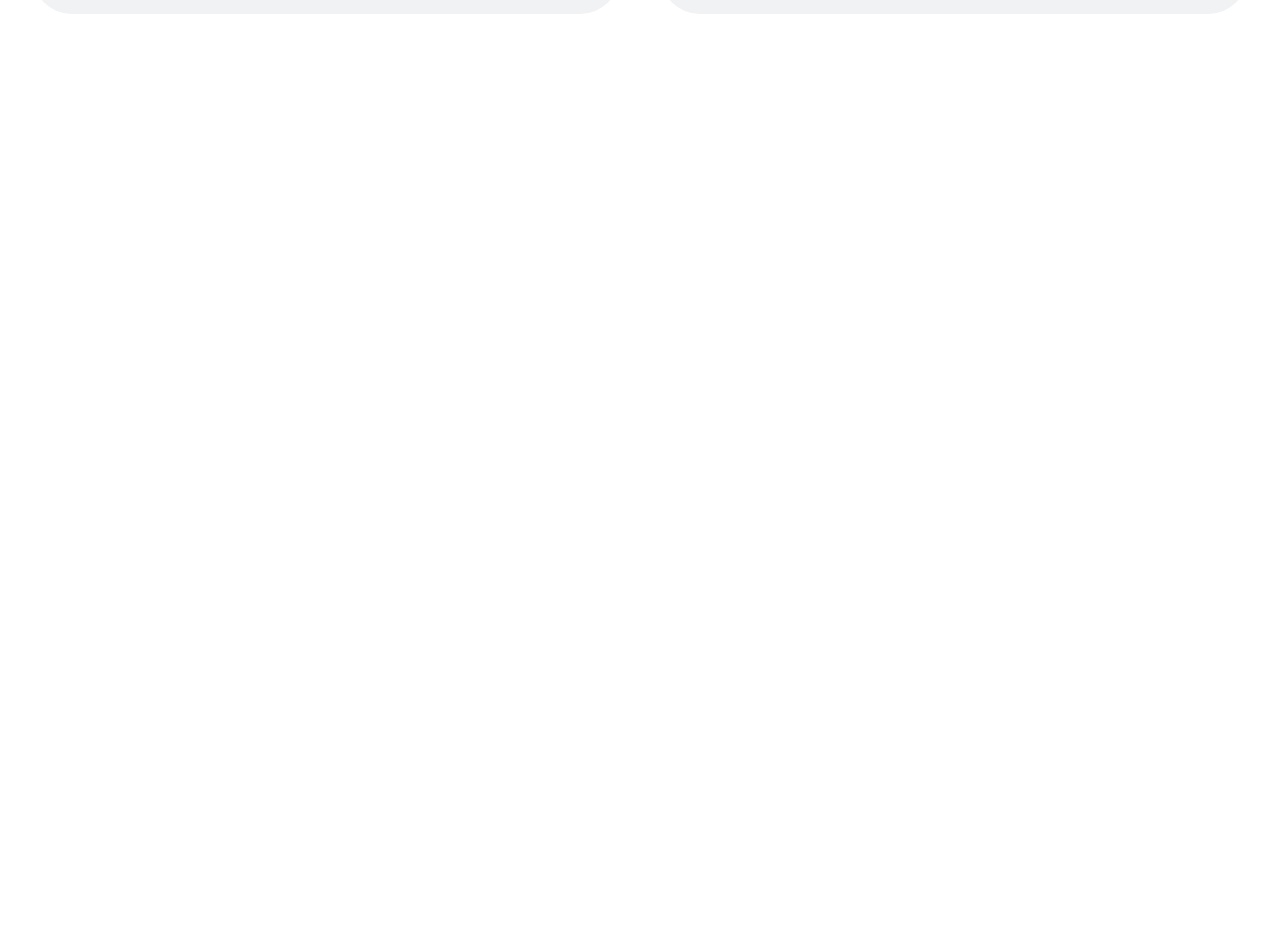
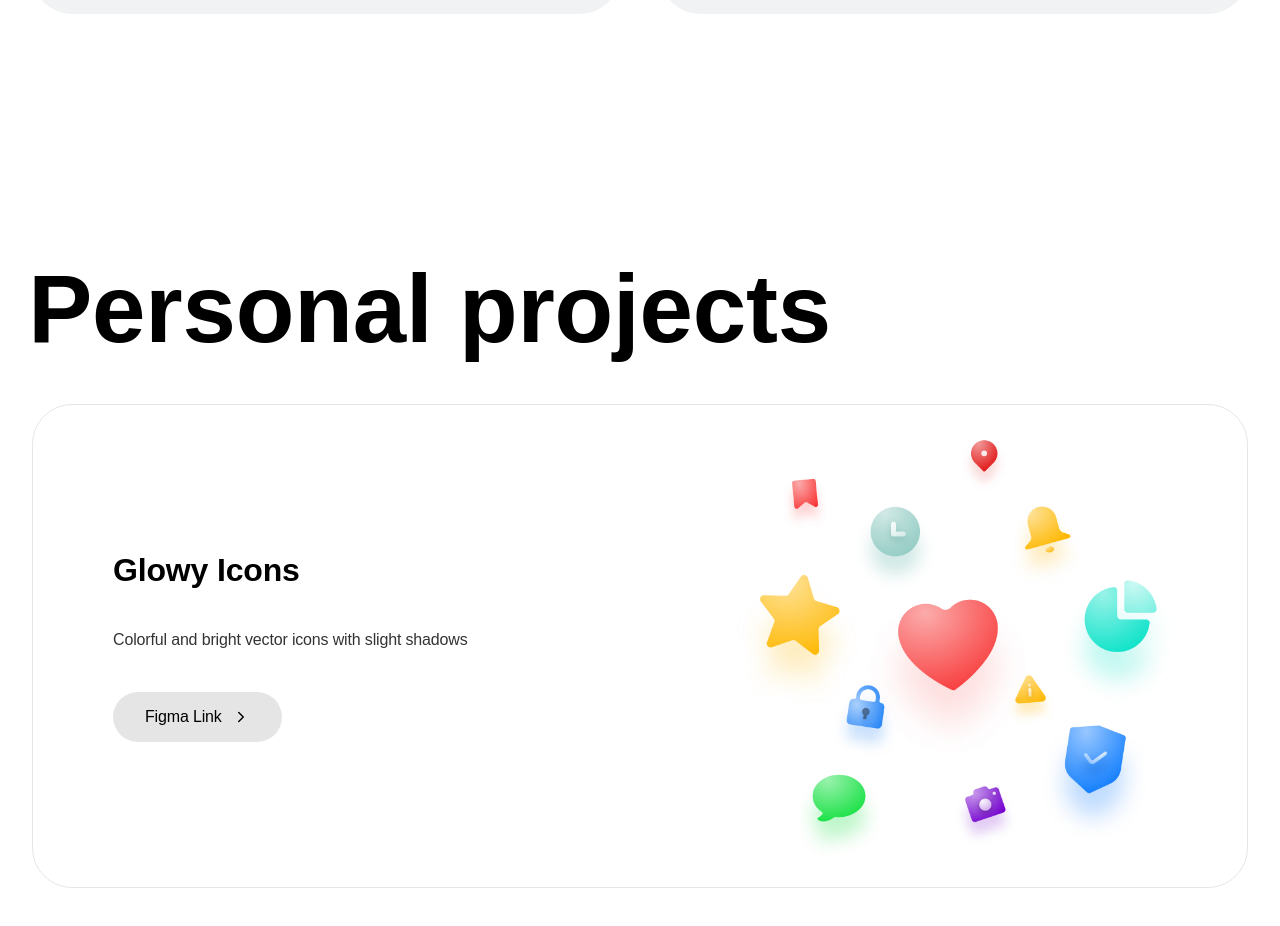
Before and after one commit to almazbisenbaev/almaz, a Next.js app: page / in a window 1280 px wide. Shown: the part 1560-2486 px from the top of the page. Before the commit the page ends 1694 px from the top, so only its background shows below. Built offline with nearby package versions, Linux system fonts and the light colour scheme; a web font is replaced by a local one.

Commit message:
Added personal projects

```diff
--- a/package.json
+++ b/package.json
@@ -10,6 +10,7 @@
   },
   "dependencies": {
     "embla-carousel-react": "^8.6.0",
+    "lucide-react": "^0.503.0",
     "next": "15.2.4",
     "react": "^19.0.0",
     "react-dom": "^19.0.0"
--- a/src/app/components/LinkCard.css
+++ b/src/app/components/LinkCard.css
@@ -45,7 +45,7 @@
     font-size: 1rem;
     line-height: 1.4;
 
-    width: calc(100% - 80px);
+    width: calc(100% - 60px);
     max-width: 100%;
     padding-right: 20px;
 }
@@ -79,7 +79,8 @@
 @media (max-width: 420px){
 
     .linkcard {
-        padding: 24px;
+        border-radius: 32px;
+        padding: 32px;
         padding-right: 40px;
     }
 
--- a/src/app/globals.css
+++ b/src/app/globals.css
@@ -13,13 +13,13 @@ body {
 }
 
 body {
-
   color: var(--foreground);
   background: var(--background);
   /* font-family: var(--font-geist-sans); */
   font-family: var(--font-text);
   -webkit-font-smoothing: antialiased;
   -moz-osx-font-smoothing: grayscale;
+  letter-spacing: -0.01em;
 }
 
 * {
@@ -104,6 +104,11 @@ a {
 
 
 @media (max-width: 575px){
+
+  .section {
+    padding-top: 60px;
+    padding-bottom: 60px;
+  }
 
   .section-header-title {
     font-size: 36px;
@@ -409,3 +414,160 @@ a {
   height: var(--slide-height);
   user-select: none;
 }
+
+
+
+
+.project-card {
+  border: 1px solid rgba(0,0,0,0.1);
+  border-radius: 40px;
+
+  display: flex;
+  align-items: center;
+  overflow: hidden;
+}
+
+.project-card-content {
+  flex: 1.125;
+
+  padding-top: 60px;
+  padding-bottom: 60px;
+  padding-left: 80px;
+}
+
+.project-card-title {
+  font-size: 32px;
+  font-weight: 600;
+  line-height: 1.2;
+
+  width: 480px;
+  max-width: 100%;
+}
+
+.project-card-text {
+  font-size: 1rem;
+  font-weight: normal;
+  line-height: 1.4;
+  opacity: 0.8;
+
+  margin-top: 40px;
+
+  width: 480px;
+  max-width: 100%;
+}
+
+.project-card-footer {
+  margin-top: 40px;
+}
+
+.project-card-pic {
+  flex: 1;
+  padding-right: 40px;
+}
+
+.project-card-pic img {
+  display: block;
+  width: 600px;
+  max-width: 100%;
+  margin: 0;
+  height: auto;
+}
+
+@media (max-width: 1199px){
+
+  .project-card-content {
+    flex: 1;
+    /* padding: 40px; */
+    max-width: initial;
+    width: auto;
+  }
+
+  .project-card-title {
+    width: 320px;
+  }
+
+  .project-card-text {
+    width: 320px;
+  }
+
+
+  .project-card-pic {
+    padding: 0;
+  }
+
+}
+
+@media (max-width: 767px){
+
+  .project-card {
+    flex-direction: column-reverse;
+  }
+
+  .project-card-content {
+    width: 100%;
+    padding-top: 0;
+    padding-right: 40px;
+    padding-left: 40px;
+    padding-bottom: 40px;
+  }
+
+  .project-card-title {
+    width: 100%;
+  }
+
+  .project-card-text {
+    width: 100%;
+    margin-top: 20px;
+  }
+
+  .project-card-footer {
+    margin-top: 20px;
+  }
+
+  .project-card-pic {
+    width: 100%;
+    padding: 0;
+  }
+
+}
+
+@media (max-width: 375px){
+
+  .project-card-content {
+    padding-right: 32px;
+    padding-left: 32px;
+    padding-bottom: 32px;
+  }
+
+}
+
+
+
+
+.button {
+  font-weight: 500;
+  border-radius: 99px;
+  background: rgba(0,0,0,0.1);
+  padding: 16px 32px;
+  font-size: 16px;
+  line-height: 1;
+  text-align: center;
+
+  display: inline-flex;
+  align-items: center;
+  justify-content: center;
+  gap: 10px;
+
+  transition: 0.2s;
+  cursor: pointer;
+  text-decoration: none;
+  color: #000;
+}
+
+.button:hover, .button:focus {
+  background: rgba(0,0,0,0.15);
+}
+
+.button:active {
+  transform: scale(0.98) translateY(1px);
+}
--- a/src/app/page.jsx
+++ b/src/app/page.jsx
@@ -9,6 +9,9 @@ import IconFigma from '@/assets/images/icon-figma.svg';
 
 import EmblaCarousel from './components/SideProjectsCarousel';
 import LinkCard from './components/LinkCard';
+
+
+import { ChevronRight } from 'lucide-react';
 
 export default function Home() {
 
@@ -144,14 +147,42 @@ export default function Home() {
 
 
 
-      {/* <div className="section">
+      <div className="section">
         <div className="container">
 
           <div className="section-header">
             <h2 className="section-header-title">Personal projects</h2>
           </div>
 
-          <div>
+          <div className="project-card">
+
+            <div className="project-card-content">
+              <h4 className="project-card-title">Glowy Icons</h4>
+              <div className="project-card-text">Colorful and bright vector icons with slight shadows</div>
+              <div className="project-card-footer">
+                <a className="button button-secondary"
+                   target="_blank"
+                   href="https://www.figma.com/community/file/1452663046127877131/glowy-icons-v1-0"
+                >
+                    <span>Figma Link</span>
+                    <ChevronRight color="black" size={18} />
+                </a>
+              </div>
+            </div>
+
+            <div className="project-card-pic">
+              <Image
+                className=""
+                src="/images/project-glowy.jpg"
+                alt="Glowy Icons"
+                width={800}
+                height={800}
+              />
+            </div>
+
+          </div>
+
+          {/* <div>
               <div>
                 <a target="_blank" href="https://mindmaker.vercel.app">Mindmaker</a>
                 <div>NextJS, Supabase</div>
@@ -172,10 +203,10 @@ export default function Home() {
                 <a target="_blank" href="https://kartuli-abc.vercel.app">Kartuli ABC</a>
                 <div>ReactJS</div>
               </div>
-          </div>
+          </div> */}
 
         </div>
-      </div> */}
+      </div>
 
 
       {/* <div className="container">
```
Also changed, not shown: public/images/project-glowy.jpg (added), 1 other file (tests, documents, lock files or other folders).
